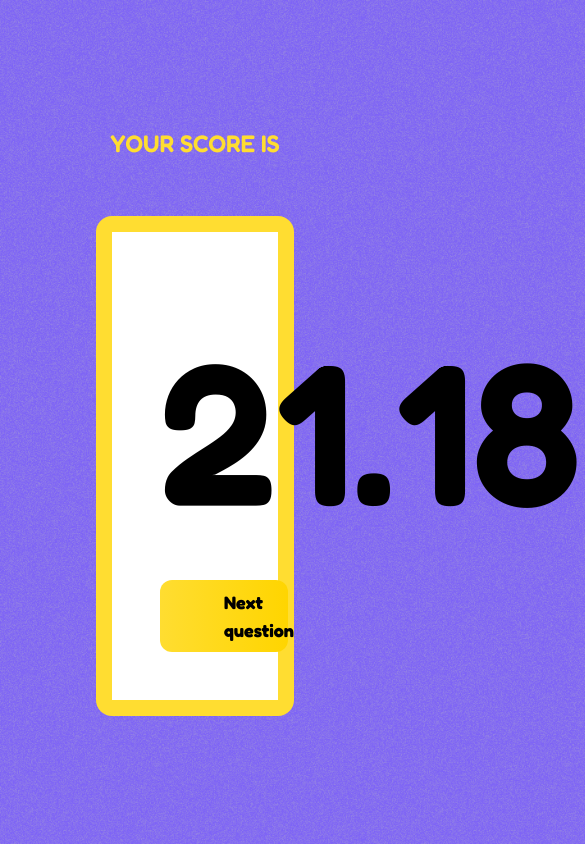
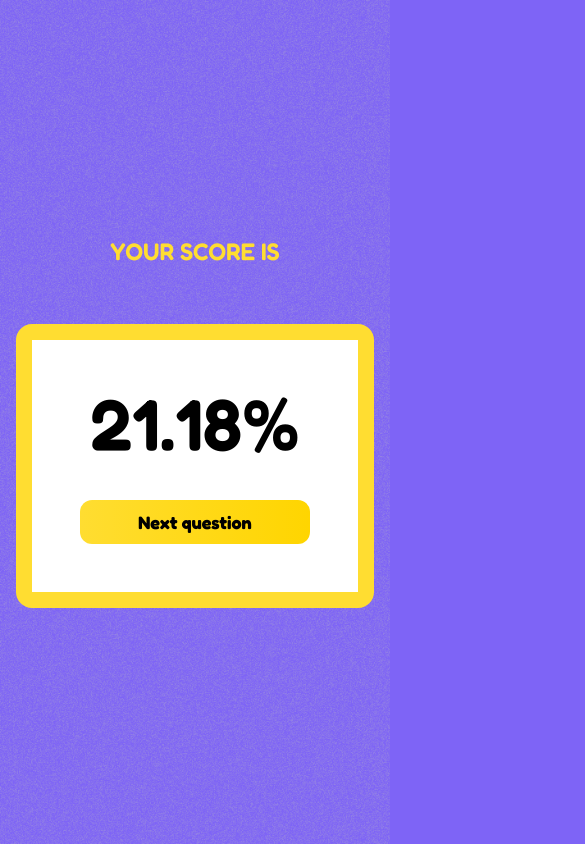
Before and after one commit to andriawan24/color-matching-games-next-js, a Next.js app: page /play in a window 390 px wide. Both pictures are taken after a click on the button "Check my score". Shown: the top 844 px of the page, 585 px wide, since content can reach past the window. Built offline with nearby package versions, Linux system fonts and the light colour scheme.

Commit message:
fix(flow): Finish app

```diff
--- a/src/app/play/page.tsx
+++ b/src/app/play/page.tsx
@@ -74,8 +74,8 @@ export default function Play(): ReactElement {
   }, [currentScore]);
 
   return (
-    <main className="min-h-screen flex flex-col items-center justify-center py-10 px-24">
-      <h1 className="text-2xl sm:text-6xl font-semibold text-primary uppercase">
+    <main className="min-h-screen flex flex-col items-center justify-center py-10 px-4 sm:px-24">
+      <h1 className="text-2xl sm:text-6xl font-semibold text-primary uppercase text-center">
         {pageType == PageType.PLAY ? "match the color" : "your score is"}
       </h1>
       <div className={`w-full bg-white p-12 sm:px-36 sm:py-${pageType == PageType.PLAY ? '24' : '20'} rounded-2xl border-[16px] border-primary mt-14 mx-4 relative`}>
@@ -87,7 +87,7 @@ export default function Play(): ReactElement {
             </div>
             <div className="flex flex-col sm:flex-row gap-8 sm:gap-36 items-center justify-center">
               <div className="flex flex-col items-center gap-4">
-                <h3 className="text-black text-2xl uppercase font-semibold text-center">Your Palette {userColor}</h3>
+                <h3 className="text-black text-2xl uppercase font-semibold text-center">Your Palette</h3>
                 <div ref={userRef} className={`sm:w-64 sm:h-64 w-48 h-48 rounded-full bg-[${userColor}]`} />
               </div>
               <div className="flex flex-col items-center gap-4">
@@ -103,8 +103,8 @@ export default function Play(): ReactElement {
         )}
 
         {pageType == PageType.SCORE && (
-          <div className="w-full text-center">
-            <h3 className="text-black text-[200px] font-semibold">{currentScore}%</h3>
+          <div className="w-full text-center mb-10">
+            <h3 className="text-black text-7xl sm:text-[200px] font-semibold">{currentScore}%</h3>
           </div>
         )}
         <button
@@ -124,7 +124,7 @@ export default function Play(): ReactElement {
               }
             }
           }}
-          className="w-full bg-gradient-to-r from-btn-background-from to-btn-background-to hover:from-btn-background-hover-from hover:to-btn-background-hover-to active:opacity-100 transition-all duration-200 text-black py-2 px-16 font-bold text-lg sm:text-[20px] rounded-xl"
+          className="w-full bg-gradient-to-r from-btn-background-from to-btn-background-to hover:from-btn-background-hover-from hover:to-btn-background-hover-to active:opacity-100 transition-all duration-200 text-black py-2 px-4 sm:px-16 font-bold text-lg sm:text-[20px] rounded-xl"
         >
           {pageType == PageType.PLAY ? 'Check my score' : currentNumber == 5 ? 'Check my overall score' : 'Next question'}
         </button>
--- a/src/app/results/page.tsx
+++ b/src/app/results/page.tsx
@@ -23,10 +23,11 @@ export default function Results() {
 
   return (
     <main className="flex min-h-screen flex-col justify-center items-center gap-4 sm:gap-8 py-10">
-      <Image width={89} height={102} loading="lazy" src={'/images/star.png'} className="absolute top-[71px] left-[152px]" alt="Star Image" />
-      <Image width={89} height={102} loading="lazy" src={'/images/star.png'} className="absolute bottom-[89px] right-[148px]" alt="Star Image" />
+      <Image width={89} height={102} loading="lazy" src={'/images/star.png'} className="absolute top-[71px] left-[10px] sm:left-[152px]" alt="Star Image" />
+      <Image width={89} height={102} loading="lazy" src={'/images/star.png'} className="absolute sm:hidden top-[71px] right-[10px] sm:left-[152px]" alt="Star Image" />
+      <Image width={89} height={102} loading="lazy" src={'/images/star.png'} className="hidden sm:block sm:absolute bottom-[89px] right-[148px]" alt="Star Image" />
       <h1 className="text-4xl sm:text-7xl font-semibold text-primary">Overall Score</h1>
-      <div className={`bg-white p-12 sm:px-16 sm:py-8 rounded-2xl border-[16px] border-primary mt-4 mx-4 relative`}>
+      <div className={`bg-white p-12 px-2 sm:px-16 sm:py-8 rounded-2xl border-[16px] border-primary mt-4 mx-4 relative`}>
         <div className="grid grid-cols-2 gap-4 items-center">
           <div className="px-4"><h3 className="text-center uppercase text-black text-3xl font-semibold">Question</h3></div>
           <div className="px-4"><h3 className="text-center uppercase text-black text-3xl font-semibold">Score</h3></div>
```
